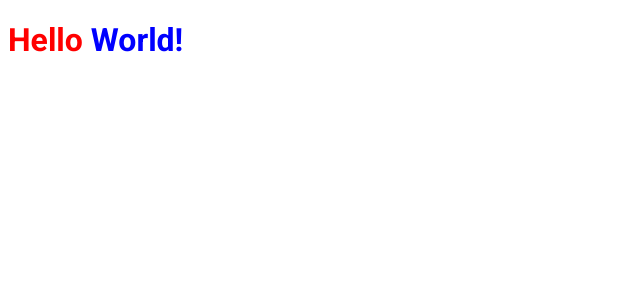
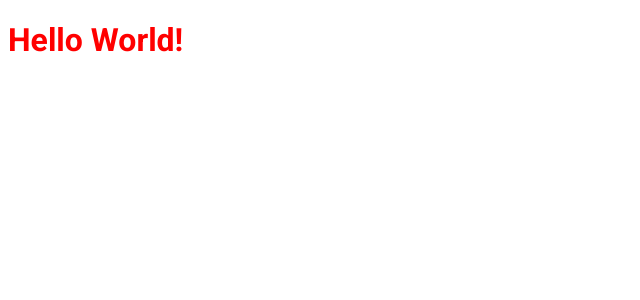
Before and after one commit to MatFregulia/Ignews, a Next.js app: page / in a window 1280 px wide. Shown: the top 300 px of the page, without its empty margins (0-640 px from the left). Built offline with nearby package versions, Linux system fonts and the light colour scheme.

Commit message:
Title dinâmico por página

```diff
--- a/src/pages/_document.tsx
+++ b/src/pages/_document.tsx
@@ -7,8 +7,6 @@
                 <Head>
                     <link rel="preconnect" href="https://fonts.googleapis.com" />
                     <link href="https://fonts.googleapis.com/css2?family=Poppins:wght@400;600&family=Roboto:wght@400;500;700;900&display=swap" rel="stylesheet" />
-
-                    <title>ig.news</title>
                 </Head>
                 <body>
                     <Main />
--- a/src/pages/index.tsx
+++ b/src/pages/index.tsx
@@ -1,9 +1,16 @@
+import Head from 'next/head'
+
 import styles from '../styles/home.module.scss'
 
 export default function Home() {
   return (
-    <h1 className={styles.title}>
-      Hello <span>World!</span>
-    </h1>
+    <>
+      <Head>
+          <title>Inicio | ig.news</title>
+      </Head>
+      <h1 className={styles.title}>
+        Hello World!
+      </h1>
+    </>
   )
 }
--- a/src/styles/home.module.scss
+++ b/src/styles/home.module.scss
@@ -1,8 +1,4 @@
 .title {
     color: red;
     font-family: Roboto;
-
-    span {
-        color: blue;
-    }
 }
```
